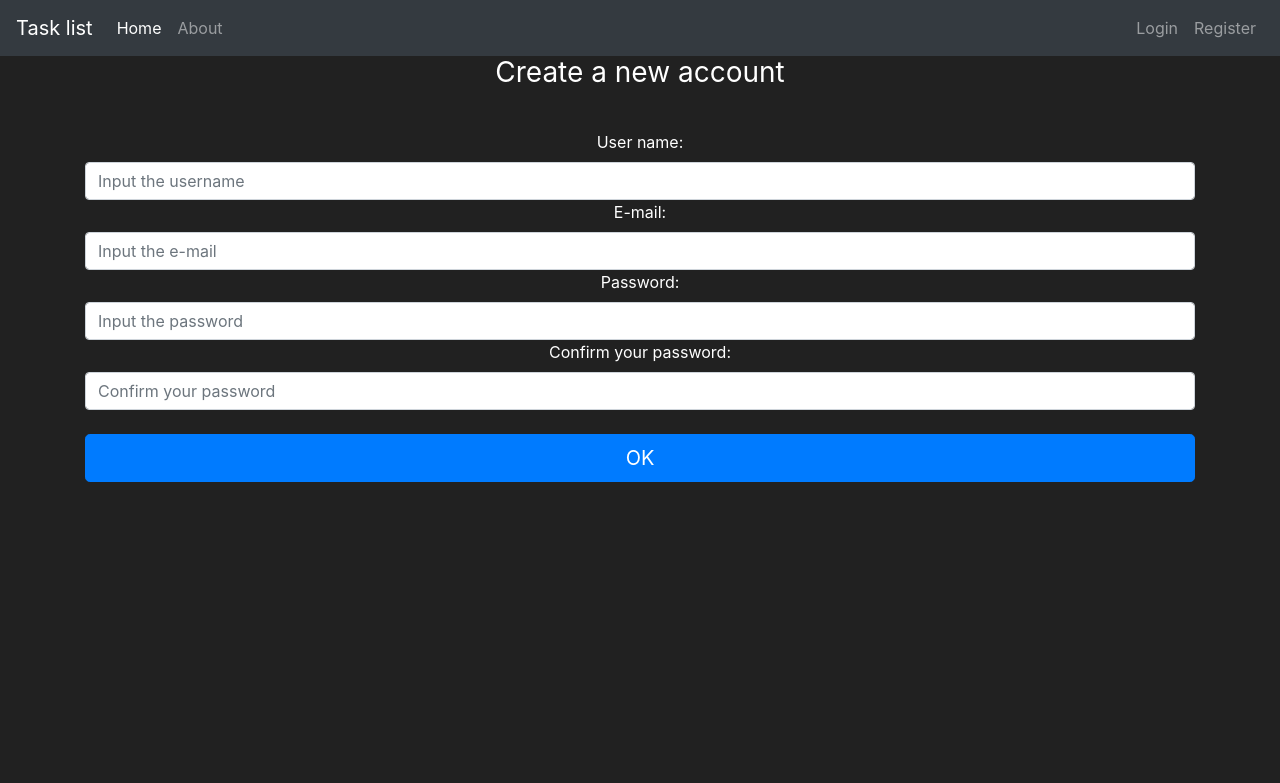
After one commit to alancalumby/tasklist, a Flask app: page /register in a window 1280 px wide. The commit adds this page. Shown: the top 783 px of the page. Run offline with Flask 2, Linux system fonts and the light colour scheme; some libraries are stand-ins or nearby versions.

Commit message:
Added register form

```diff
--- a/docs/db_cmds.txt
+++ b/docs/db_cmds.txt
@@ -31,3 +31,7 @@ for item in TaskItem.query.filter_by(owner=2):
 
 
 db.drop_all()
+
+
+
+f8742364ff5fc47c83ca01ee
--- a/tasklist/__init__.py
+++ b/tasklist/__init__.py
@@ -3,6 +3,7 @@ from flask_sqlalchemy import SQLAlchemy
 
 app = Flask(__name__)
 app.config['SQLALCHEMY_DATABASE_URI'] = 'sqlite:///tasklist.db'
+app.config['SECRET_KEY'] = 'f8742364ff5fc47c83ca01ee'
 db = SQLAlchemy(app)
 
 from tasklist import routes
--- /dev/null
+++ b/tasklist/forms.py
@@ -0,0 +1,9 @@
+from flask_wtf import FlaskForm
+from wtforms import StringField, PasswordField, SubmitField
+
+class RegisterForm(FlaskForm):
+    username = StringField(label='User name:')
+    email = StringField(label='E-mail:')
+    password = PasswordField(label='Password:')
+    password_confirmation = PasswordField(label='Confirm your password:')
+    submit = SubmitField(label='OK')
--- a/tasklist/routes.py
+++ b/tasklist/routes.py
@@ -1,6 +1,7 @@
 from tasklist import app
 from flask import render_template
 from tasklist.models import TaskItem
+from tasklist.forms import RegisterForm
 
 @app.route('/')
 @app.route('/home')
@@ -11,3 +12,8 @@ def home_page():
 @app.route('/about')
 def about_page():
     return render_template('about.html')
+
+@app.route('/register')
+def register_page():
+    form = RegisterForm()
+    return render_template('register.html', form=form)
--- a/tasklist/templates/layout.html
+++ b/tasklist/templates/layout.html
@@ -32,7 +32,7 @@
                         <a class="nav-link" href="#">Login</a>
                     </li>
                     <li class="nav-item">
-                        <a class="nav-link" href="#">Register</a>
+                        <a class="nav-link" href="{{ url_for('register_page') }}">Register</a>
                     </li>
                 </ul>
             </div>
--- /dev/null
+++ b/tasklist/templates/register.html
@@ -0,0 +1,35 @@
+{% extends 'layout.html' %}
+
+{% block title%}
+Register a new user
+{% endblock %}
+
+{% block content%}
+<body class="text-center">
+    <div class="container">
+        <form method="POST" class="form-register" style="color:white">
+            <h1 class="h3 mb-3 font-weight-normal">
+                Create a new account
+            </h1>
+
+            <br>
+
+            {{form.username.label()}}
+            {{form.username(class="form-control", placeholder="Input the username")}}
+
+            {{form.email.label()}}
+            {{form.email(class="form-control", placeholder="Input the e-mail")}}
+
+            {{form.password.label()}}
+            {{form.password(class="form-control", placeholder="Input the password")}}
+
+            {{form.password_confirmation.label()}}
+            {{form.password_confirmation(class="form-control", placeholder="Confirm your password")}}
+
+            <br>
+
+            {{ form.submit(class="btn btn-lg btn-block btn-primary")}}
+        </form>
+    </div>
+</body>
+{% endblock %}
```
